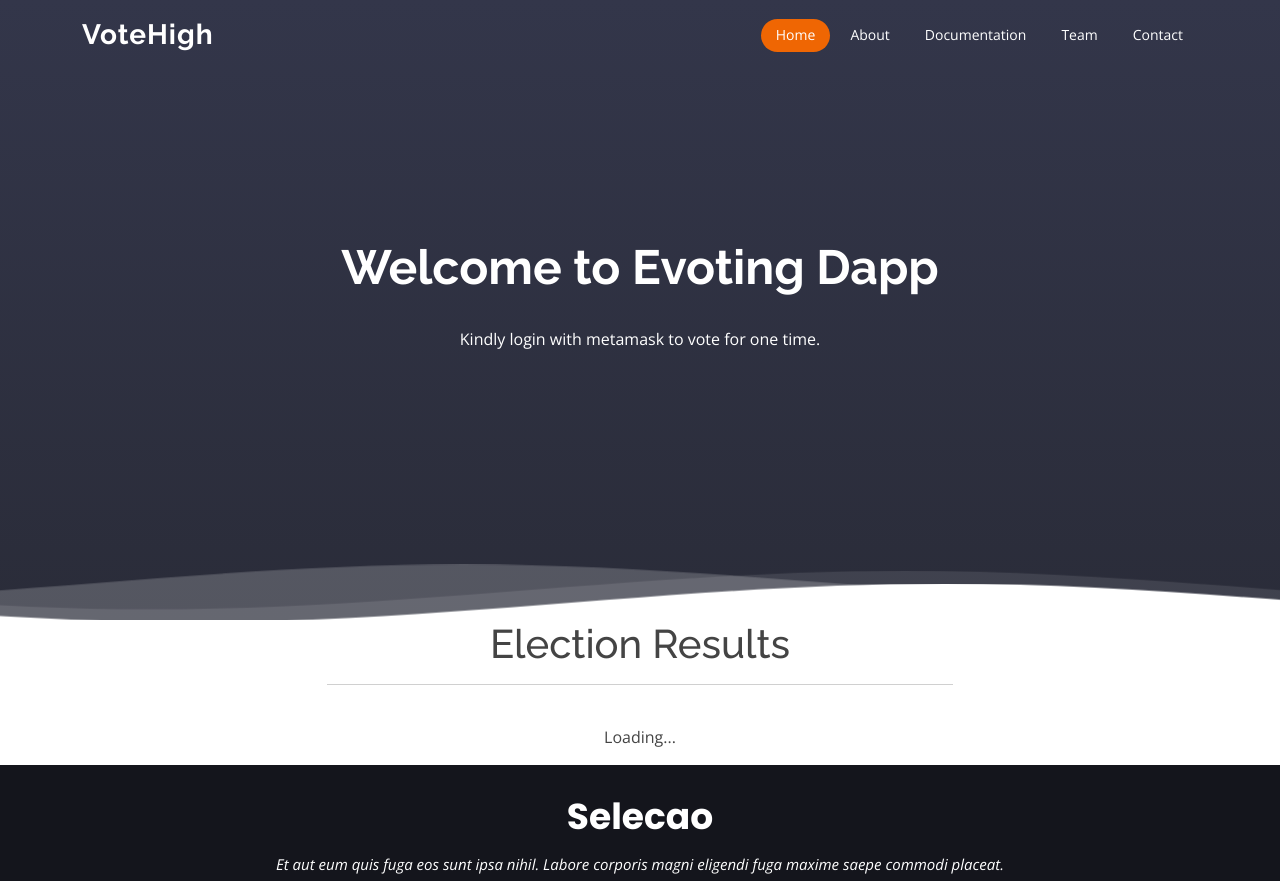
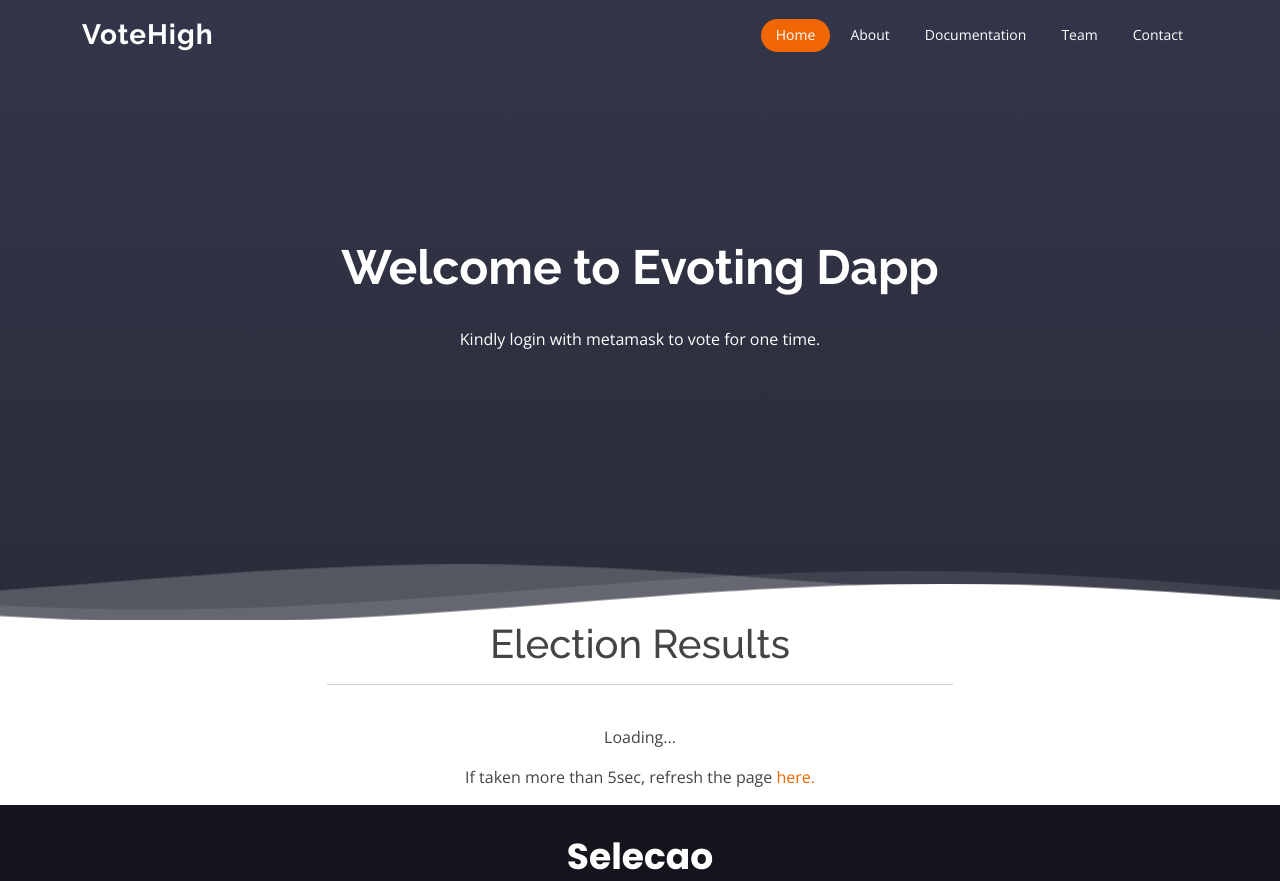
Before and after one commit to rabbit-sol/votingdapp, a website: page src/castvote.html in a window 1280 px wide. Shown: the top 881 px of the page. Drawn offline with nearby package versions, Linux system fonts and the light colour scheme; files whose address does not match are found by name.

Commit message:
Update castvote.html

```diff
--- a/src/castvote.html
+++ b/src/castvote.html
@@ -109,6 +109,7 @@
         <br/>
         <div id="loader">
           <p class="text-center">Loading...</p>
+          <p class="text-center">If taken more than 5sec, refresh the page <a href="#"> <buttonon onClick="refreshPage()">here.</button> </a></p>
         </div>
         <div id="content" style="display: none;">
           <table class="table">
@@ -189,7 +190,11 @@
     <script src="js/web3.min.js"></script>
     <script src="js/truffle-contract.js"></script>
 
-
+    <script>
+      function refreshPage(){
+          window.location.reload();
+      }
+      </script>
   <!-- Template Main JS File -->
 
 
```
